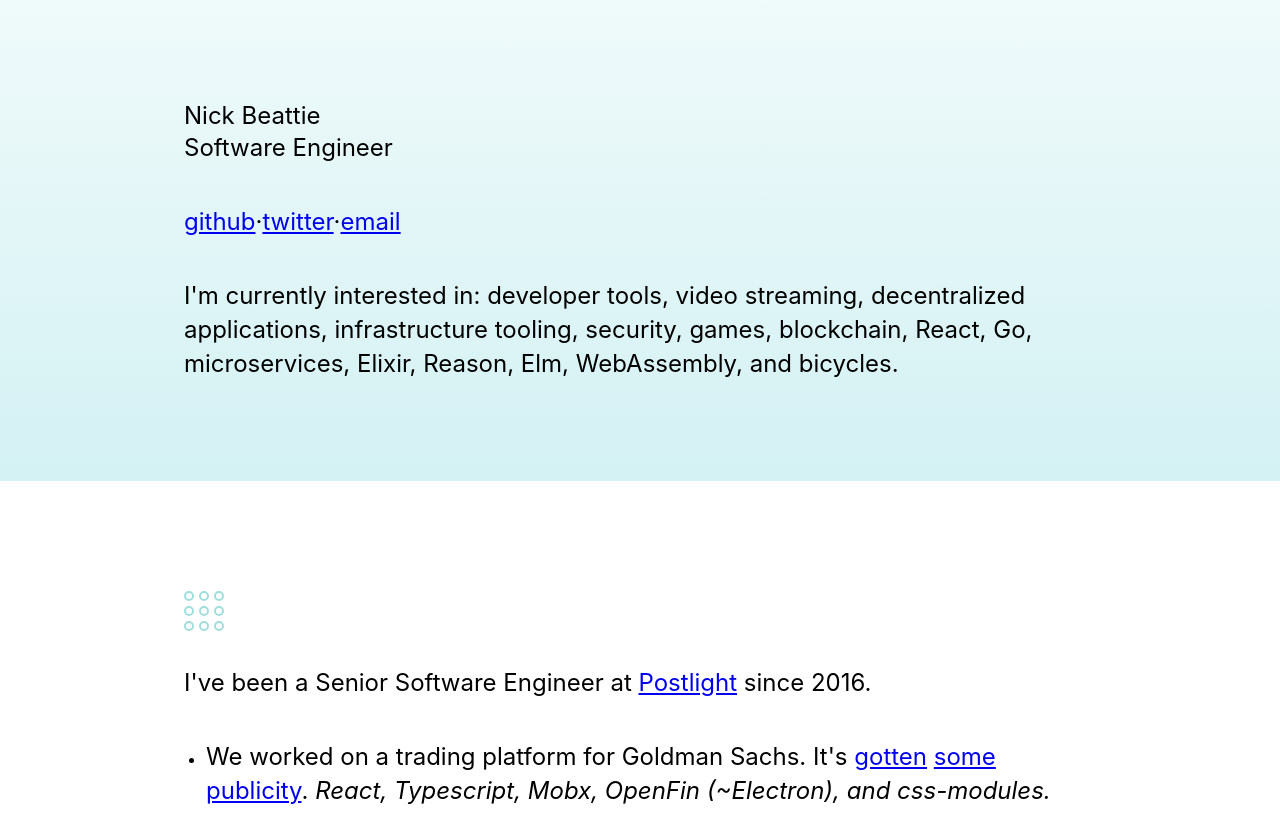
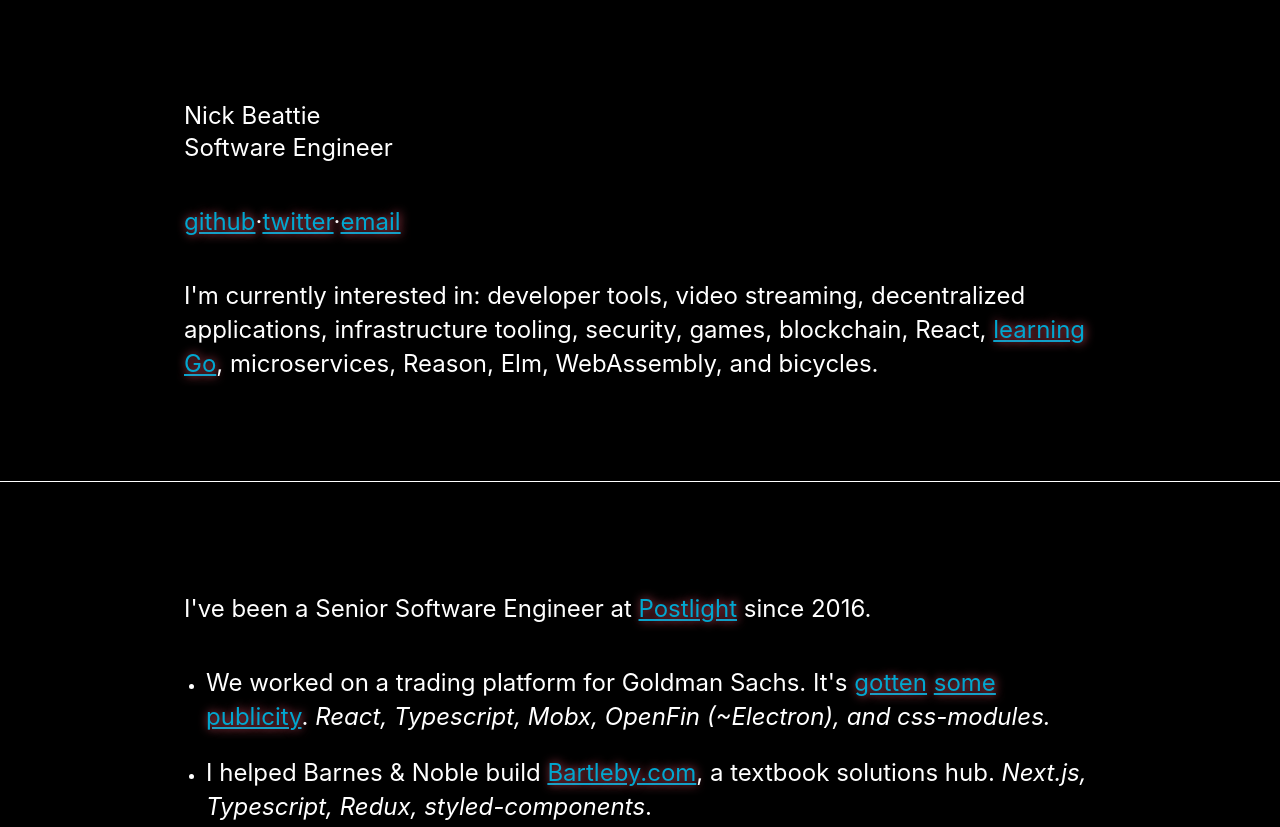
Before and after one commit to nickbytes/website, a Gatsby site: page / in a window 1280 px wide. Shown: the top 827 px of the page. Built offline with nearby package versions, Linux system fonts and the light colour scheme; Gatsby itself is replaced by a stand-in of ours; some packages are replaced by stand-ins of ours.

Commit message:
feature: make it black and simple (#3)
styles: maybe black

feature: this feels better

```diff
--- a/src/components/Head/index.js
+++ b/src/components/Head/index.js
@@ -5,11 +5,12 @@
   <Helmet title={title}>
     <style type="text/css">{`
 
-html { box-sizing: border-box }
+html { box-sizing: border-box; background-color: #000; }
 *, *:before, *:after { box-sizing: inherit; }
 body { margin: 0; -webkit-font-smoothing: antialiased; -moz-osx-font-smoothing: grayscale; font-family: -apple-system,BlinkMacSystemFont,Segoe UI,Roboto,Helvetica Neue,Helvetica,sans-serif;
   line-height: 1.5;}
-a:visited { color: blue; }
+a:visited { color: #01a7d0;
+  text-shadow: #ef596e 1px 0 10px;}
 `}</style>
   </Helmet>
 )
--- a/src/components/Header/index.js
+++ b/src/components/Header/index.js
@@ -18,8 +18,11 @@
         <Sub>
           I'm currently interested in: developer tools, video streaming,
           decentralized applications, infrastructure tooling, security, games,
-          blockchain, React, Go, microservices, Elixir, Reason, Elm,
-          WebAssembly, and bicycles.
+          blockchain, React,{' '}
+          <a href="https://www.are.na/nick-beattie/learning-go-tdzciuurvsk">
+            learning Go
+          </a>
+          , microservices, Reason, Elm, WebAssembly, and bicycles.
         </Sub>
       </div>
     </Container>
--- a/src/components/Header/styles.js
+++ b/src/components/Header/styles.js
@@ -5,6 +5,7 @@
   line-height: 23px;
   font-weight: normal;
   margin: 0;
+  color: #ffffff;
 
   @media (min-width: 768px) {
     font-size: 24px;
@@ -31,12 +32,23 @@
   justify-content: space-between;
   align-items: flex-start;
 
+  border-bottom: 1px solid #fff;
+
   @media (min-width: 768px) {
     padding: 100px 40px 60px;
   }
 
   @media (min-width: 1000px) {
     padding: 100px 20px 60px;
+  }
+
+  ${Sub} {
+    color: white;
+  }
+
+  a {
+    color: #01a7d0;
+    text-shadow: #ef596e 1px 0 10px;
   }
 `
 
--- a/src/components/Projects/styles.js
+++ b/src/components/Projects/styles.js
@@ -4,6 +4,11 @@
   margin: 0;
   padding: 0px 20px;
   list-style: circle;
+
+  a {
+    color: #01a7d0;
+    text-shadow: #ef596e 1px 0 10px;
+  }
 
   hr {
     width: 100px;
--- a/src/components/SectionGradient/index.js
+++ b/src/components/SectionGradient/index.js
@@ -1,11 +1,7 @@
 import styled from 'styled-components'
 
 const SectionGradient = styled.div`
-  background-image: linear-gradient(
-    to top,
-    rgba(37, 185, 197, 0.2),
-    rgb(239, 250, 250)
-  );
+  background-color: #000;
   margin-bottom: 40px;
   @media (min-width: 768px) {
     margin-bottom: 80px;
--- a/src/components/Separator/index.js
+++ b/src/components/Separator/index.js
@@ -6,7 +6,7 @@
   height: 10px;
   margin-bottom: 5px;
   margin-right: 5px;
-  border: 2px solid rgba(18, 171, 171, 0.4);
+  border: 2px solid rgba(0, 0, 0, 1);
   border-radius: 100%;
 `
 
--- a/src/pages/index.js
+++ b/src/pages/index.js
@@ -24,7 +24,13 @@
     console.log(posts)
 
     return (
-      <div style={{ paddingBottom: '80px' }}>
+      <div
+        style={{
+          paddingBottom: '80px',
+          backgroundColor: '#000',
+          color: 'white',
+        }}
+      >
         <Head title={siteTitle} />
         <SectionGradient>
           <Header />
@@ -33,8 +39,6 @@
         <Wrapper>
           <EachWrapper>
             <InnerContainer>
-              {/* <Sub>Selected Work:</Sub> */}
-              <Separator />
               <Sub>
                 I've been a Senior Software Engineer at{' '}
                 <a href="https://postlight.com/">Postlight</a> since 2016.
@@ -122,7 +126,6 @@
         <Wrapper>
           <EachWrapper>
             <InnerContainer>
-              <Separator />
               <Sub>
                 I experimented with the{' '}
                 <a href="https://datproject.org/">Dat Protocol</a> and building
@@ -167,7 +170,6 @@
         <Wrapper>
           <EachWrapper>
             <InnerContainer>
-              <Separator />
               <Sub>
                 I built a text adventure game called{' '}
                 <a href="https://www.slashington.com/">Slashington</a>. It's a
@@ -182,7 +184,6 @@
         <Wrapper>
           <EachWrapper>
             <InnerContainer>
-              <Separator />
               <Sub>
                 <a href="https://twitter.com/davedawson">Dave Dawson</a>,{' '}
                 <a href="">Kunal Tandon</a>, and I built{' '}
@@ -197,7 +198,6 @@
         <Wrapper>
           <EachWrapper>
             <InnerContainer>
-              <Separator />
               <Sub>
                 With <a href="http://www.hyperakt.com/">Hyperakt</a>, I built{' '}
                 <a href="https://onthegrid.city/">On The Grid</a>. It's a
```
